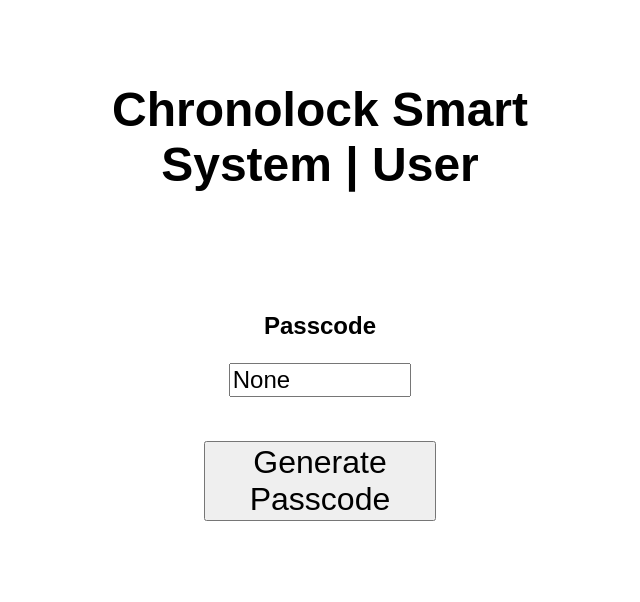
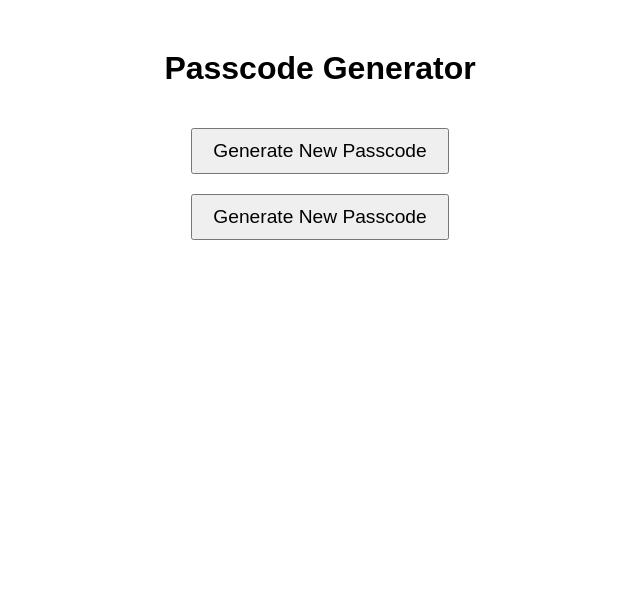
Before and after one commit to Jarrell-StOmer/ChronolockSystem, a Flask app: page /passcode in a window 1280 px wide. Shown: the top 602 px of the page, without its empty margins (320-960 px from the left). Run offline with Flask 3, Linux system fonts and the light colour scheme; data that the repository does not hold is empty.

Commit message:
Successfully generated and input pascode into database

```diff
--- a/Website/templates/PasscodePage.html
+++ b/Website/templates/PasscodePage.html
@@ -3,59 +3,56 @@
 <head>
     <meta charset="UTF-8">
     <meta name="viewport" content="width=device-width, initial-scale=1.0">
-    <title>ChronoLock</title>
+    <title>Passcode Generator</title>
     <style>
         body {
             font-family: Arial, sans-serif;
             text-align: center;
-            padding: 50px;
+            margin: 50px;
         }
-
-        h1 {
-            margin: 0 auto;
+        .flash-message {
+            margin: 10px auto;
+            padding: 10px;
+            border: 1px solid #ccc;
+            border-radius: 5px;
             width: 50%;
-            font-size: 3em;
-            margin-top: 0.5em;
-            margin-bottom: 2.5em;
         }
-
-        h2 {
-            margin: 0 auto;
-            width: 25%;
-            font-size: 1.5em;
-            margin-top: 2em;
-            margin-bottom: 0.1em;
+        .success {
+            background-color: #d4edda;
+            color: #155724;
         }
-
-        input {
-            margin: 0 auto;
-            width: 15%;
-            font-size: 1.5em;
-            margin-top: 0.1em;
-            margin-bottom: 0.5em;
+        .info {
+            background-color: #cce5ff;
+            color: #004085;
         }
-
         button {
-            margin: 0 auto;
-            width: 20%;
-            font-size: 2em;
-            margin-top: 1em;
-            margin-bottom: 1em;
-            display: block;
+            font-size: 1.2em;
+            padding: 10px 20px;
+            margin-top: 20px;
+            cursor: pointer;
         }
     </style>
 </head>
 <body>
-    <h1>Chronolock Smart System | User</h1>
-    <p>
-        <h2>Passcode</h2>
-        <br>
-        <!-- Display the passcode -->
-        <input type="text" id="passcode" name="passcode" value="{{ passcode }}" readonly>
-    </p>
+    <h1>Passcode Generator</h1>
 
-    <p>
-        <button type="submit" id="GenPasscode" name="GenPasscode">Generate Passcode</button>
-    </p>
+    <!-- Display flash messages -->
+    {% with messages = get_flashed_messages(with_categories=true) %}
+        {% if messages %}
+            {% for category, message in messages %}
+                <div class="flash-message {{ category }}">{{ message }}</div>
+            {% endfor %}
+        {% endif %}
+    {% endwith %}
+
+    <!-- Button to generate a new passcode -->
+    <form action="{{ url_for('views.generate_passcode_button') }}" method="POST">
+        <button type="submit">Generate New Passcode</button>
+    </form>
+    <form action="{{ url_for('views.generate_passcode_button') }}" method="POST">
+        <!-- Hidden field to pass UserID -->
+        <input type="hidden" name="UserID" value="{{ session['UserID'] }}">
+        <button type="submit">Generate New Passcode</button>
+    </form>
 </body>
 </html>
--- a/Website/views.py
+++ b/Website/views.py
@@ -1,4 +1,4 @@
-from flask import Blueprint, render_template, request, flash, redirect, url_for
+from flask import Blueprint, render_template, request, flash, redirect, url_for, session
 import mysql.connector
 from mysql.connector import Error
 import random
@@ -6,47 +6,28 @@ from datetime import datetime, timedelta
 
 views = Blueprint('views', __name__)
 
-@views.route('/passcode', methods=['GET', 'POST'])
+@views.route('/passcode', methods=['GET'])
 def passcode():
-    passcode = None  # Default value for passcode
+    # Render the PasscodePage template
+    return render_template('PasscodePage.html')
 
-    if request.method == 'POST':
-        # Generate a random passcode
-        GenPasscode = random.randint(1000, 9999)
-        CreatedTime = datetime.now()
-        Duration = timedelta(minutes=5)
-        ExpiredTime = CreatedTime + Duration
+@views.route('/generate_passcode', methods=['POST'])
+def generate_passcode_button():
+    # Generate a random passcode
+    passcode = random.randint(1000, 9999)
+    created_time = datetime.now()
+    duration = timedelta(minutes=5)
+    expired_at = created_time + duration
 
-        try:
-            # Connect to the database
-            connection = mysql.connector.connect(
-                host='localhost',
-                port=3306,
-                database='lock',
-                user='dev',
-                password='dev'
-            )
+    # Retrieve the UserID from the session
+    user_id = session.get('UserID')
 
-            if connection.is_connected():
-                cursor = connection.cursor()
+    if not user_id:
+        flash('No user is logged in. Please log in to generate a passcode.', category='error')
+        return redirect(url_for('auth.login'))
 
-                # Insert the generated passcode into the database
-                insert_query = """INSERT INTO passcodes (GenPasscode, CreatedTime, ExpiredTime) VALUES (%s, %s, %s);"""
-                cursor.execute(insert_query, (GenPasscode, CreatedTime, ExpiredTime))
-                connection.commit()
-
-                flash('Passcode generated successfully!', category='success')
-
-        except Error as e:
-            flash(f"An error occurred: {e}", category='error')
-
-        finally:
-            if connection.is_connected():
-                cursor.close()
-                connection.close()
-
-    # Retrieve the most recent passcode from the database
     try:
+        # Connect to the database
         connection = mysql.connector.connect(
             host='localhost',
             port=3306,
@@ -58,22 +39,35 @@ def passcode():
         if connection.is_connected():
             cursor = connection.cursor()
 
-            # Query the most recent passcode
-            select_query = """SELECT GenPasscode FROM passcodes ORDER BY id DESC LIMIT 1;"""
-            cursor.execute(select_query)
-            result = cursor.fetchone()
-            if result:
-                passcode = result[0]  # Retrieve the passcode value
+            # Insert the passcode into the passcodes table
+            insert_passcode_query = """
+                INSERT INTO passcode (UserID, GenPasscode)
+                VALUES (%s, %s);
+            """
+            cursor.execute(insert_passcode_query, (user_id, passcode))
+            connection.commit()
+
+            insert_passcodehistory_query = """
+                INSERT INTO passcodehistory (CreatedTime, ExpiredTime, Duration)
+                VALUES (%s, %s, %s);
+            """
+            cursor.execute(insert_passcodehistory_query, (created_time, expired_at, duration))
+            connection.commit()
+
+            # Display the passcode and its details on the screen
+            flash(f"The passcode is: {passcode}", category='success')
+            flash(f"The passcode was created at: {created_time.strftime('%Y-%m-%d %H:%M:%S')}", category='info')
+            flash(f"The passcode will expire at: {expired_at.strftime('%Y-%m-%d %H:%M:%S')}", category='info')
 
     except Error as e:
-        flash(f"An error occurred while retrieving the passcode: {e}", category='error')
+        flash(f"An error occurred while storing the passcode: {e}", category='error')
 
     finally:
         if connection.is_connected():
             cursor.close()
             connection.close()
 
-    return render_template('PasscodePage.html', passcode=passcode)
+    return redirect(url_for('views.passcode'))
 
 @views.route('/AdminManage', methods=['GET' , 'POST'])
 def Admin_page():
```
Also changed, not shown: Website/auth.py (+8 -0 lines).
